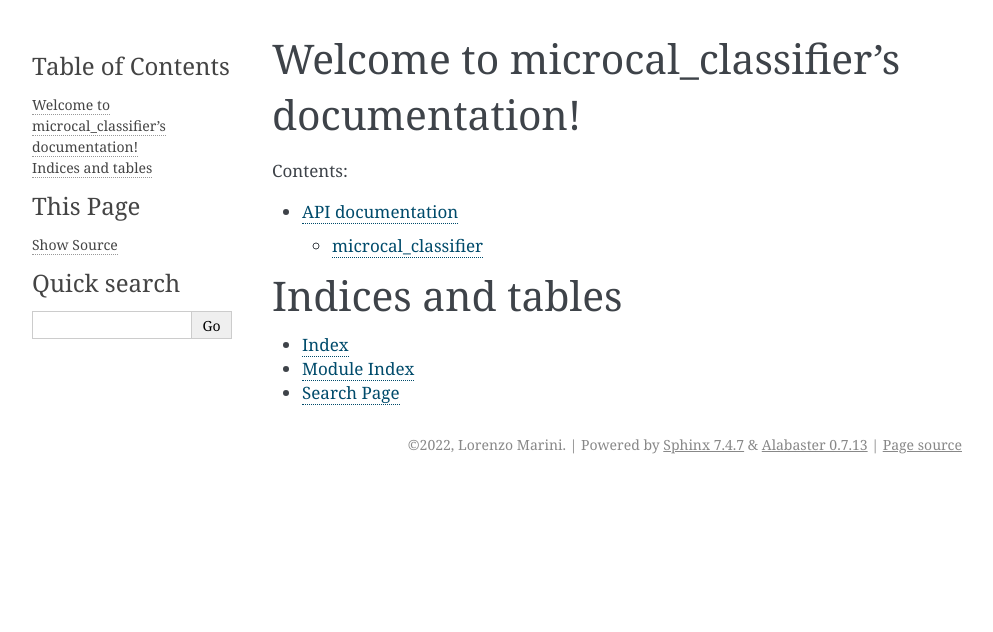
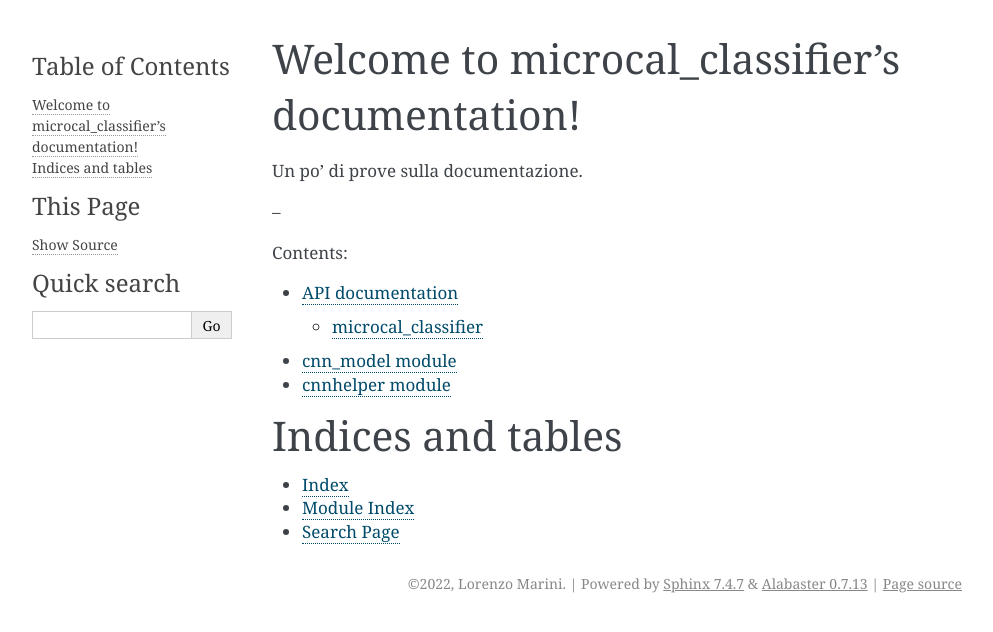
Before and after one commit to lorenzomarini96/microcal_classifier, a Sphinx documentation site: the page built from docs/index.rst, in a window 1280 px wide. Shown: the top 632 px of the page, without its empty margins (148-1141 px from the left). Built offline with Sphinx 7.4.7, drawn with Linux system fonts in a browser that asks for light colours.

Commit message:
Work on docs

```diff
--- a/docs/index.rst
+++ b/docs/index.rst
@@ -6,11 +6,17 @@
 Welcome to microcal_classifier's documentation!
 ===============================================
 
+Un po' di prove sulla documentazione.
+
+--
+
 .. toctree::
    :maxdepth: 2
    :caption: Contents:
 
    api
+   cnn_model
+   cnnhelper
 
 Indices and tables
 ==================
```
